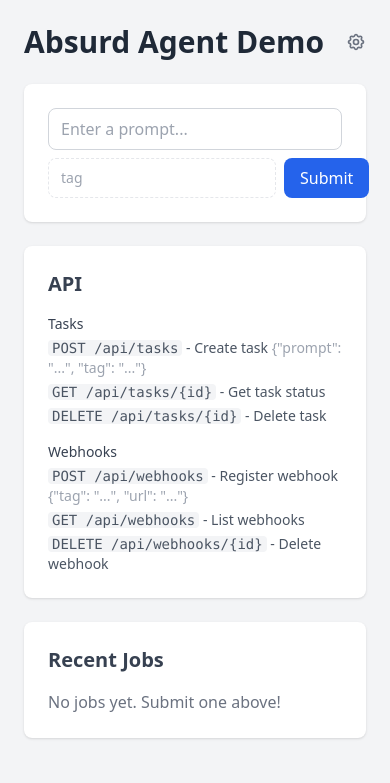
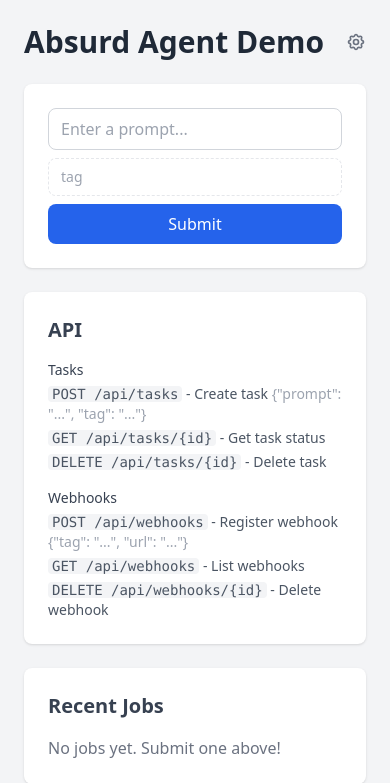
Before and after one commit to leblancfg/absurd-test, a FastAPI app: template src/absurd_test/templates/index.html in a window 390 px wide. Shown: the top 783 px of the page. Run offline with FastAPI, Linux system fonts and the light colour scheme; the template is opened without the code that fills it, so the values that code supplies are empty; some libraries are stand-ins or nearby versions.

Commit message:
Stack all form elements vertically on mobile
- Removed nested div wrapper for tag and submit button
- All three inputs now stack vertically on mobile
- Each element takes full width (w-full) on mobile
- On desktop (sm:), returns to horizontal layout

```diff
--- a/src/absurd_test/templates/index.html
+++ b/src/absurd_test/templates/index.html
@@ -2,17 +2,15 @@
 
 {% block content %}
 <div class="bg-white rounded-lg shadow p-6 mb-6">
-    <form hx-post="/submit" hx-target="#job-list" hx-swap="innerHTML" hx-on::after-request="this.reset()" class="flex flex-col sm:flex-row items-stretch sm:items-center gap-2">
+    <form hx-post="/submit" hx-target="#job-list" hx-swap="innerHTML" hx-on::after-request="this.reset()" class="flex flex-col sm:flex-row gap-2">
         <input type="text" name="prompt" placeholder="Enter a prompt..."
-               class="flex-1 px-3 py-2 border border-gray-300 rounded-lg focus:outline-none focus:ring-2 focus:ring-blue-500">
-        <div class="flex gap-2">
-            <input type="text" name="tag" placeholder="tag"
-                   class="flex-1 sm:w-20 px-3 py-2 border border-gray-200 border-dashed rounded-lg text-gray-400 text-sm focus:outline-none focus:ring-2 focus:ring-blue-500 focus:text-gray-700 focus:border-solid">
-            <button type="submit"
-                    class="px-4 py-2 bg-blue-600 text-white rounded-lg hover:bg-blue-700 transition-colors cursor-pointer whitespace-nowrap">
-                Submit
-            </button>
-        </div>
+               class="w-full sm:flex-1 px-3 py-2 border border-gray-300 rounded-lg focus:outline-none focus:ring-2 focus:ring-blue-500">
+        <input type="text" name="tag" placeholder="tag"
+               class="w-full sm:w-20 px-3 py-2 border border-gray-200 border-dashed rounded-lg text-gray-400 text-sm focus:outline-none focus:ring-2 focus:ring-blue-500 focus:text-gray-700 focus:border-solid">
+        <button type="submit"
+                class="w-full sm:w-auto px-4 py-2 bg-blue-600 text-white rounded-lg hover:bg-blue-700 transition-colors cursor-pointer whitespace-nowrap">
+            Submit
+        </button>
     </form>
 </div>
 
```
